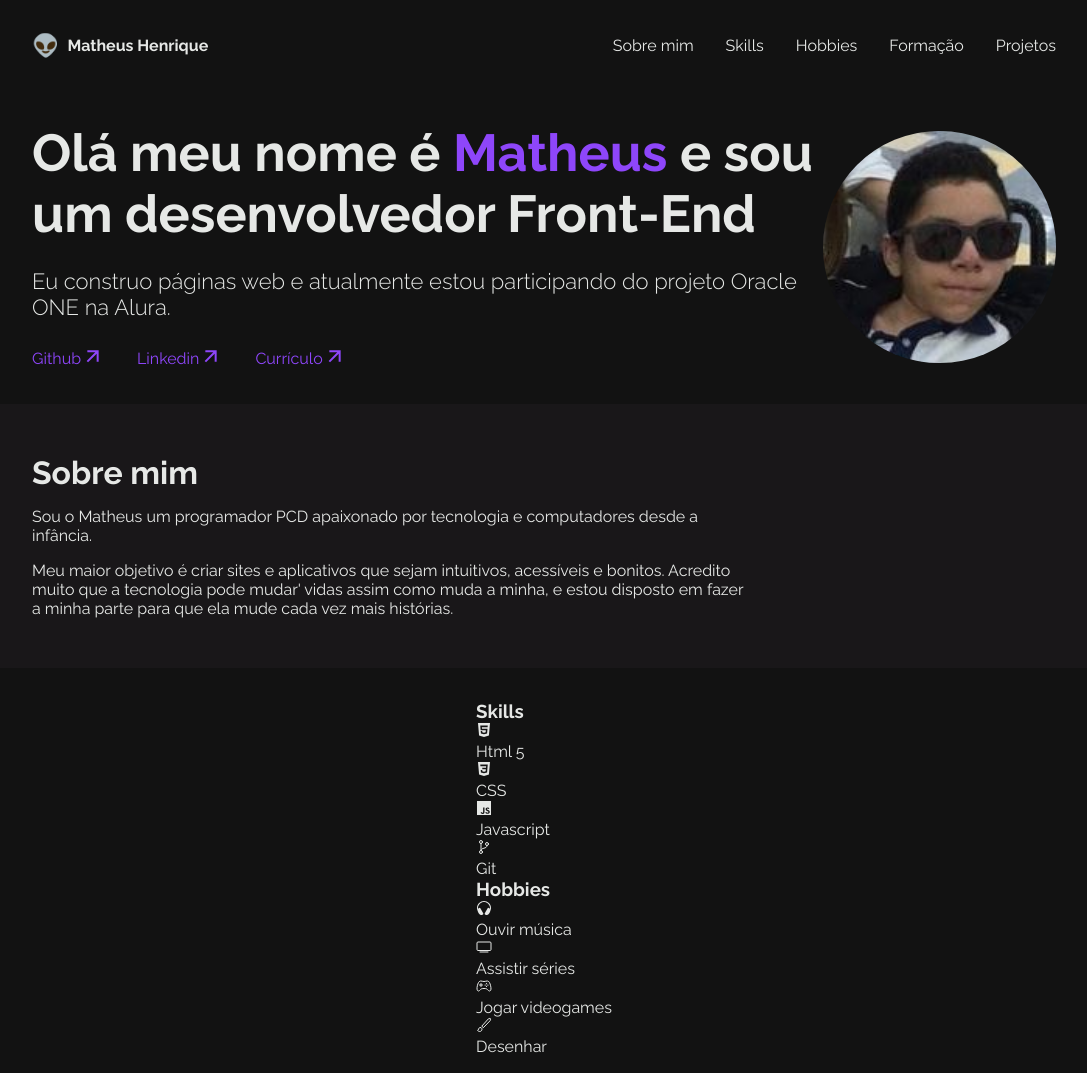
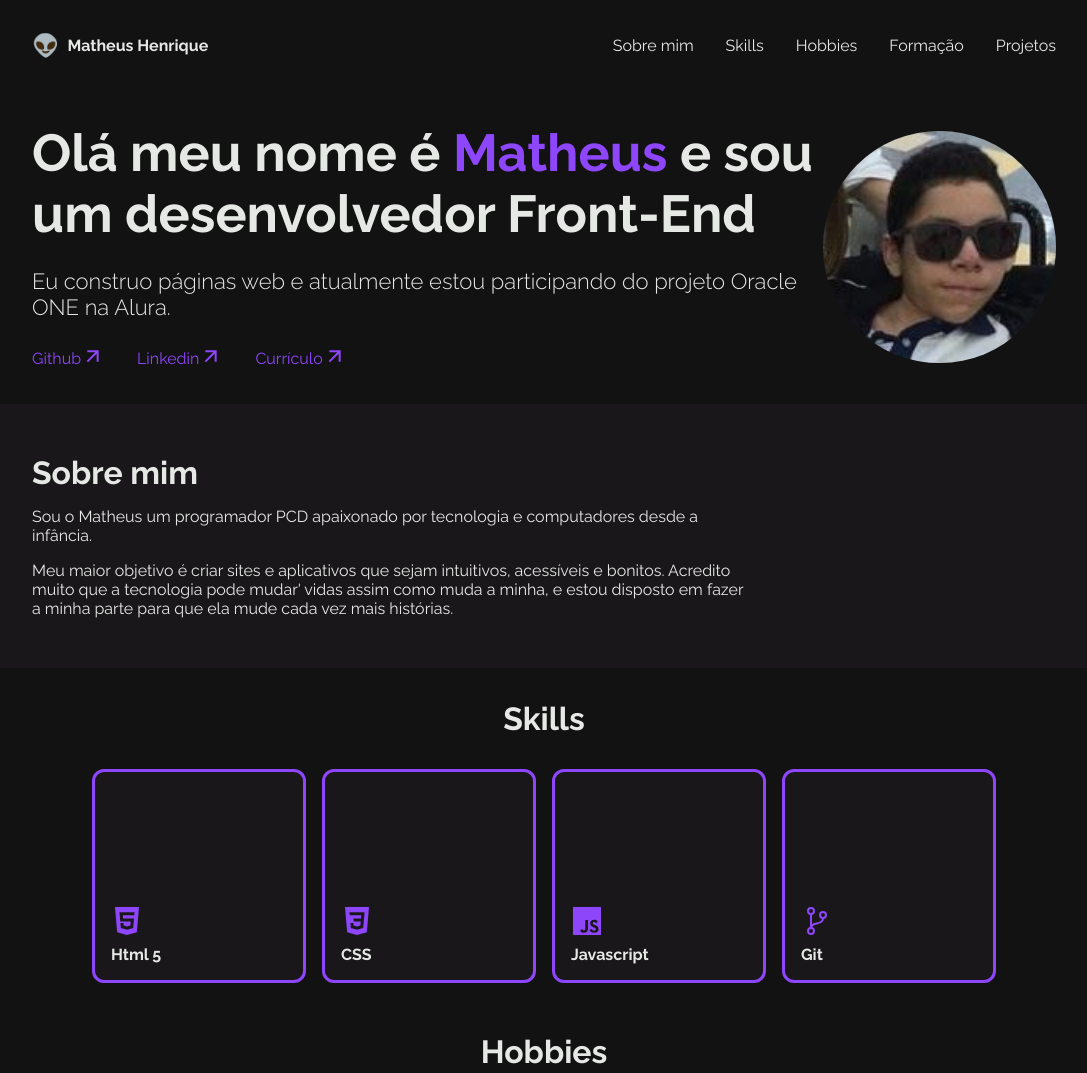
Before and after one commit to matheushenriqa/challenge-portfolio, a plain HTML site: page index.html in a window 1280 px wide. Shown: the top 1073 px of the page, without its empty margins (96-1183 px from the left). Drawn offline with nearby package versions, Linux system fonts and the light colour scheme.

Commit message:
Css da seção skills e hobbies

```diff
--- a/css/style.css
+++ b/css/style.css
@@ -161,3 +161,63 @@ body > * {
   font-size: 16px;
   width: 70%;
 }
+
+/* SKILLS E HOBBIES */
+
+.skills_hobbies {
+  display: flex;
+  flex-direction: column;
+  justify-content: center;
+  gap: 50px;
+  text-align: center;
+}
+
+.skills_hobbies--div {
+  display: flex;
+  flex-direction: column;
+  gap: 32px;
+}
+
+.skills_hobbies--div-title {
+  font-size: 32px;
+}
+
+.skills_hobbies--div-cards {
+  display: flex;
+  justify-content: center;
+  flex-wrap: wrap;
+  gap: 16px;
+}
+
+.card {
+  text-align: left;
+  display: flex;
+  flex-direction: column;
+  justify-content: end;
+  width: 176px;
+  height: 176px;
+  background-color: var(--night-2);
+  border-radius: 12px;
+  border: 3px solid;
+  border-color: var(--blue-violet);
+  padding: 16px;
+  gap: 8px;
+  transition: transform .5s;
+}
+
+.card:hover {
+  transform: translateY(-10px);
+}
+
+.card--image {
+  width: 24px;
+}
+
+.card--text {
+  font-weight: 700;
+}
+
+ion-icon {
+  font-size: 32px;
+  color: var(--blue-violet);
+}
```
